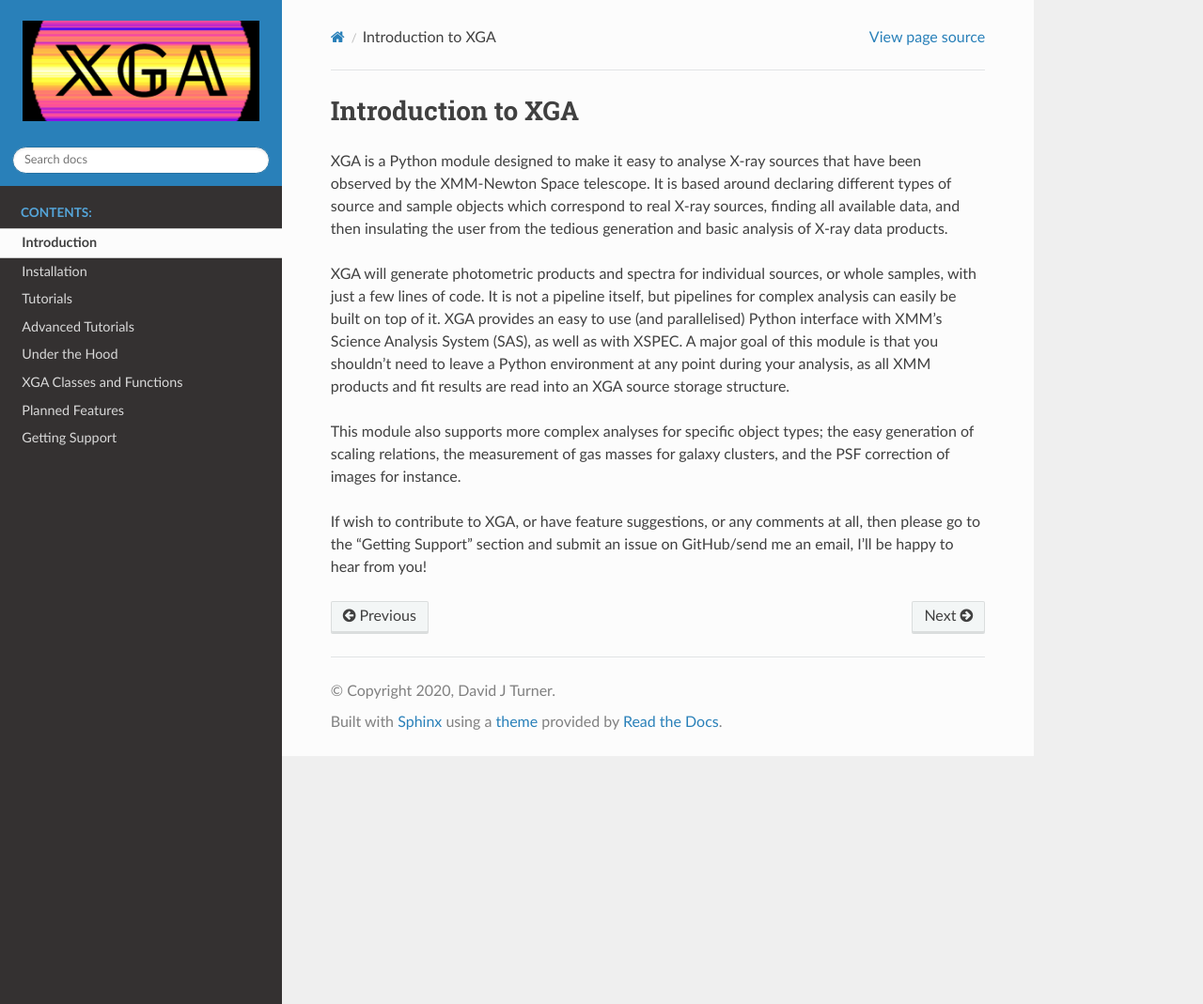
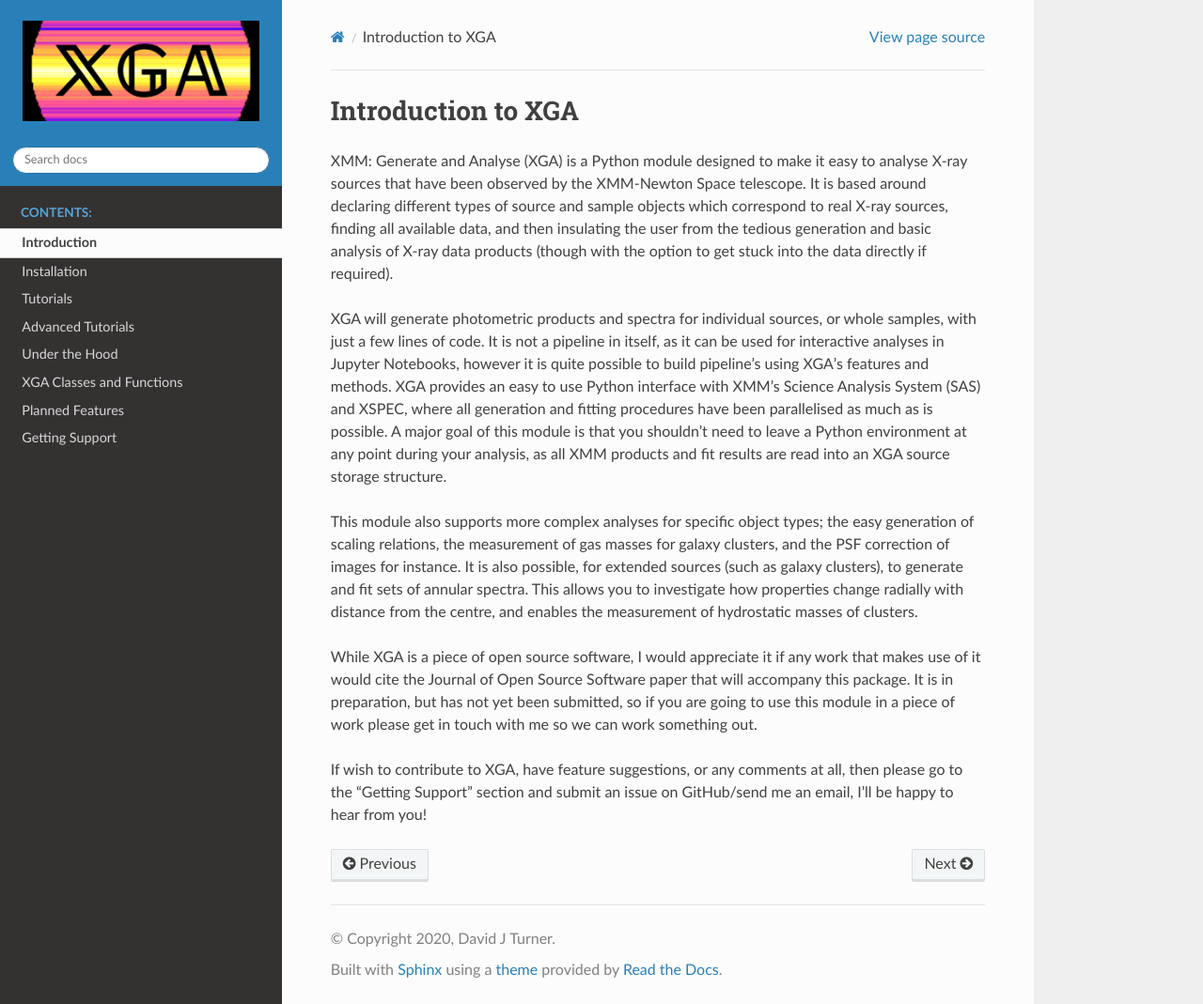
Before and after one commit to DavidT3/XGA, a Sphinx documentation site: the page built from docs/source/intro.rst, in a window 1280 px wide and 1069 px high. Shown: the whole window at 94% size. Built offline with Sphinx 7.4.7 and the Read the Docs theme 2.0.0, drawn with Linux system fonts in a browser that asks for light colours; pages that are not in the unit, such as notebooks, are missing from menus.

Commit message:
Updated the introduction to the documentation, for issue #489

```diff
--- a/docs/source/intro.rst
+++ b/docs/source/intro.rst
@@ -1,19 +1,29 @@
 Introduction to XGA
 ===================
 
-XGA is a Python module designed to make it easy to analyse X-ray sources that have been observed by the
-XMM-Newton Space telescope. It is based around declaring different types of source and sample objects which
-correspond to real X-ray sources, finding all available data, and then insulating the user from the tedious
-generation and basic analysis of X-ray data products.
+XMM: Generate and Analyse (XGA) is a Python module designed to make it easy to analyse X-ray sources that have been
+observed by the XMM-Newton Space telescope. It is based around declaring different types of source and sample
+objects which correspond to real X-ray sources, finding all available data, and then insulating the user from the
+tedious generation and basic analysis of X-ray data products (though with the option to get stuck into the data
+directly if required).
 
 XGA will generate photometric products and spectra for individual sources, or whole samples, with just a few lines
-of code. It is not a pipeline itself, but pipelines for complex analysis can easily be built on top of it. XGA
-provides an easy to use (and parallelised) Python interface with XMM's Science Analysis System (SAS), as well as
-with XSPEC. A major goal of this module is that you shouldn't need to leave a Python environment at any point during
-your analysis, as all XMM products and fit results are read into an XGA source storage structure.
+of code. It is not a pipeline in itself, as it can be used for interactive analyses in Jupyter Notebooks, however it is
+quite possible to build pipeline's using XGA's features and methods. XGA provides an easy to use Python interface with
+XMM's Science Analysis System (SAS) and XSPEC, where all generation and fitting procedures have been parallelised as
+much as is possible. A major goal of this module is that you shouldn't need to leave a Python environment at any point
+during your analysis, as all XMM products and fit results are read into an XGA source storage structure.
 
 This module also supports more complex analyses for specific object types; the easy generation of scaling relations,
-the measurement of gas masses for galaxy clusters, and the PSF correction of images for instance.
+the measurement of gas masses for galaxy clusters, and the PSF correction of images for instance. It is also
+possible, for extended sources (such as galaxy clusters), to generate and fit sets of annular spectra. This allows you
+to investigate how properties change radially with distance from the centre, and enables the measurement of hydrostatic
+masses of clusters.
 
-If wish to contribute to XGA, or have feature suggestions, or any comments at all, then please go to the
+While XGA is a piece of open source software, I would appreciate it if any work that makes use of it would cite the
+Journal of Open Source Software paper that will accompany this package. It is in preparation, but has not yet been
+submitted, so if you are going to use this module in a piece of work please get in touch with me so we can work
+something out.
+
+If wish to contribute to XGA, have feature suggestions, or any comments at all, then please go to the
 "Getting Support" section and submit an issue on GitHub/send me an email, I'll be happy to hear from you!
```
